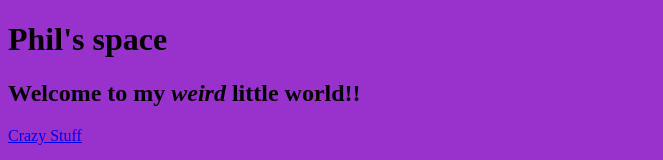
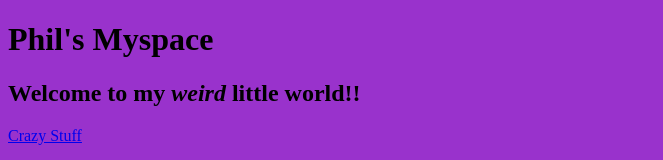
Before and after one commit to Tom-Deupmann/Tom-Deupmann.github.io, a plain HTML site: page index.html in a window 1280 px wide. Shown: the top 160 px of the page, without its empty margins (0-663 px from the left). Drawn offline with Linux system fonts and the light colour scheme.

Commit message:
Updated name

```diff
--- a/index.html
+++ b/index.html
@@ -4,7 +4,7 @@
     <title>Phil's</title>
 </head>
 <body style="background-color: darkorchid">
-    <h1><strong>Phil's space</strong></h1>
+    <h1><strong>Phil's Myspace</strong></h1>
 
     <h2>Welcome to my <em>weird</em> little world!!</h2>
     <p>
```
